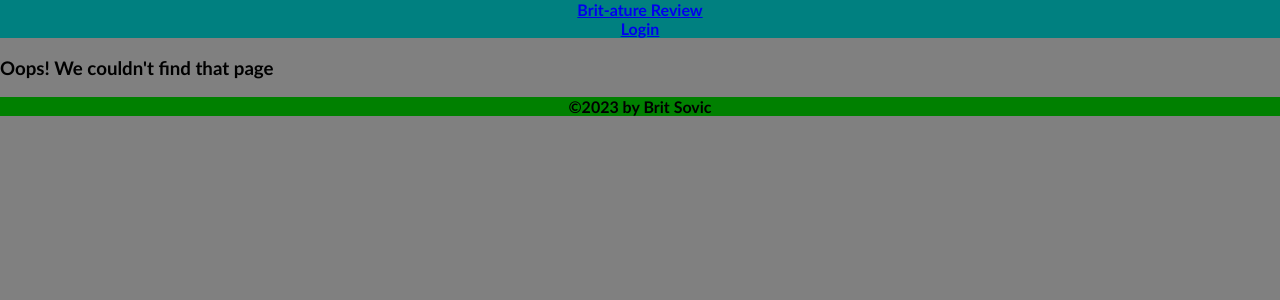
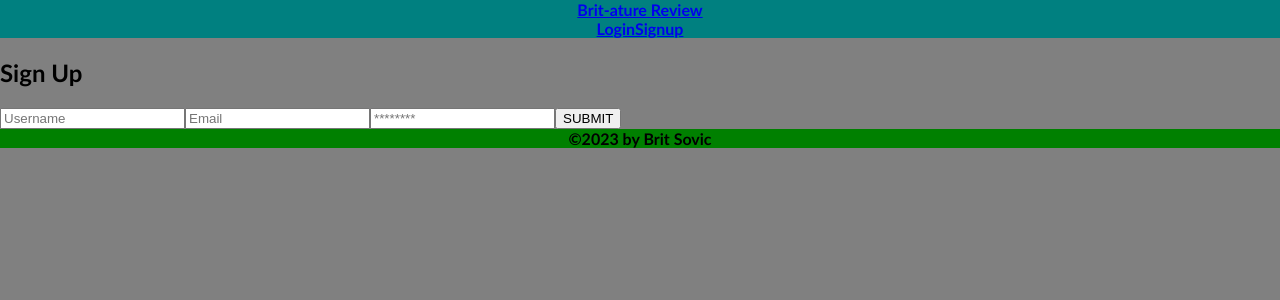
Before and after one commit to bsovic23/literature-review, a React (Create React App) app in the folder client/: page /signup in a window 1280 px wide. Shown: the top 300 px of the page. Built offline with nearby package versions, Linux system fonts and the light colour scheme.

Commit message:
updated login and signup functionality for client side

```diff
--- a/client/package.json
+++ b/client/package.json
@@ -9,6 +9,7 @@
     "@testing-library/react": "^11.1.0",
     "@testing-library/user-event": "^13.5.0",
     "graphql": "^16.6.0",
+    "jwt-decode": "^3.1.2",
     "react": "17.0.2",
     "react-dom": "17.0.2",
     "react-router-dom": "^6.9.0",
--- a/client/src/App.js
+++ b/client/src/App.js
@@ -42,6 +42,10 @@ function App() {
               element={<Login />}
               />
               <Route
+              path="/signup"
+              element={<Signup />}
+              />
+              <Route
                 path="*"
                 element={<NoMatch />}
               />
--- a/client/src/components/Header/index.js
+++ b/client/src/components/Header/index.js
@@ -12,6 +12,7 @@ const Header = () => {
           </div>
           <nav>
             <Link to="/login">Login</Link>
+            <Link to="/signup">Signup</Link>
           </nav>
         </header>
       );
--- a/client/src/pages/Login.js
+++ b/client/src/pages/Login.js
@@ -1,7 +1,12 @@
 import React, { useState } from 'react';
+
+import { useMutation } from '@apollo/client';
+import { MUTATION_LOGIN } from '../utils/mutations';
 
 const Login = (props) => {
     const [formState, setFormState] = useState({ username: '', password: ''});
+
+    const [login, { error }] = useMutation(MUTATION_LOGIN);
 
     // Updating form
     const handleChange = (event) => {
@@ -17,10 +22,15 @@ const Login = (props) => {
     const handleFormSubmit = async (event) => {
         event.preventDefault();
 
-        setFormState({
-            username: '',
-            password: '',
-        });
+        try {
+            const { data } = await login({
+                variables: {...formState}
+            });
+
+            console.log(data);
+        } catch (e) {
+            console.error(e);
+        }
     };
 
     return(
@@ -50,6 +60,7 @@ const Login = (props) => {
                         Login
                     </button>
                 </form>
+                {error && <div>Login failed</div>}
             </div>
         </section>
     )
--- a/client/src/pages/Signup.js
+++ b/client/src/pages/Signup.js
@@ -0,0 +1,74 @@
+import React, { useState } from 'react';
+
+import { useMutation } from '@apollo/client';
+import { MUTATION_ADD_USER, MUTATION_LOGIN } from '../utils/mutations';
+
+const Signup = () =>{
+
+    const [formState, setFormState] = useState({ username: '', email: '', password: ''});
+
+    const [addUser, { error }] = useMutation(MUTATION_ADD_USER);
+
+    const handleChange = (event) => {
+        const { name, value } = event.target;
+
+        setFormState({
+            ...formState,
+            [name]: value,
+        });
+    };
+
+    // Submit Form
+    const handleFormSubmit = async (event) => {
+        event.preventDefault();
+
+    try {
+
+    const { data } = await addUser({
+      variables: { ...formState }
+    });
+    console.log(data);
+    } catch (e) {
+        console.error(e);
+    }
+    };
+
+    return(
+        <section class="signup">
+            <div class="signup-card">
+                <h2>Sign Up</h2>
+                <div>
+                    <form class="signup-form" onSubmit={handleFormSubmit}>
+                        <input
+                            placeholder='Username'
+                            name='username'
+                            id='username'
+                            value={formState.username}
+                            onChange={handleChange}
+                        />
+                        <input
+                            placeholder='Email'
+                            name='email'
+                            id='email'
+                            value={formState.email}
+                            onChange={handleChange}
+                        />
+                        <input
+                            placeholder='********'
+                            name='password'
+                            id='password'
+                            value={formState.password}
+                            onChange={handleChange}
+                        />
+                        <button type='submit'>
+                            SUBMIT
+                        </button>
+                    </form>
+                    {error && <div>Sign up failed</div>}
+                </div>
+            </div>
+        </section>
+    )
+};
+
+export default Signup;
--- a/client/src/utils/mutations.js
+++ b/client/src/utils/mutations.js
@@ -0,0 +1,25 @@
+import { gql } from '@apollo/client';
+
+export const MUTATION_LOGIN = gql`
+    mutation login($username: String!, $password: String!) {
+        login(username: $username, password: $password) {
+        token
+        user {
+            _id
+            username
+        }
+        }
+    }
+`;
+
+export const MUTATION_ADD_USER = gql`
+    mutation addUser($username: String!, $email: String!, $password: String!) {
+        addUser(username: $username, email: $email, password: $password) {
+        token
+        user {
+            _id
+            username
+        }
+        }
+    }
+`;
```
Also changed, not shown: 1 other file (tests, documents, lock files or other folders).
